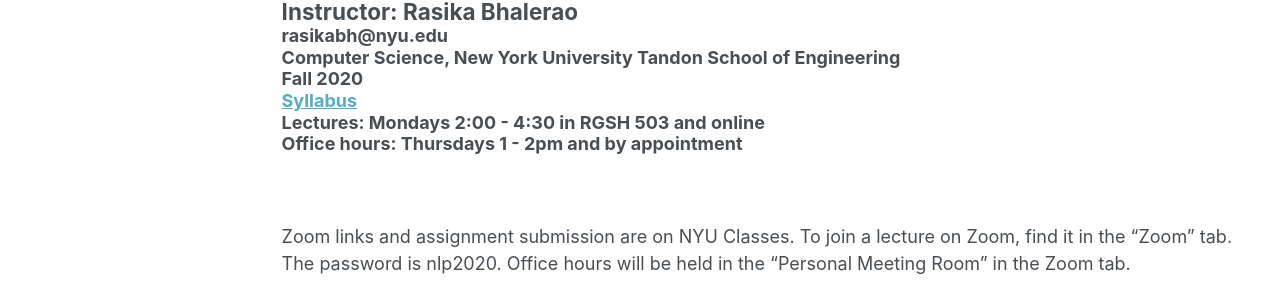
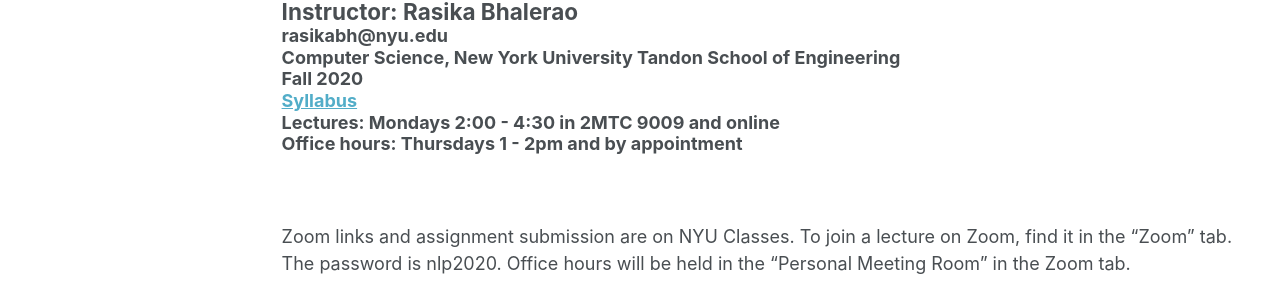
Before and after one commit to rasikabh/rasikabh.github.io, a Jekyll site: the page built from _pages/nlp2020.md, in a window 1280 px wide and 900 px high. Shown: the part 162-467 px from the top of the window. Built offline with Jekyll 4.4.1, drawn with Linux system fonts in a browser that asks for light colours.

Commit message:
Update nlp2020.md

```diff
--- a/_pages/nlp2020.md
+++ b/_pages/nlp2020.md
@@ -17,7 +17,7 @@
 ### Computer Science, New York University Tandon School of Engineering
 ### Fall 2020
 ### [Syllabus](https://docs.google.com/document/d/1vCZopztgMiaSO1F8jb4k0wPJCQiRqwrQ3wQBqp4mgp4/edit?usp=sharing)
-### Lectures: Mondays 2:00 - 4:30 in RGSH 503 and online
+### Lectures: Mondays 2:00 - 4:30 in 2MTC 9009 and online
 ### Office hours: Thursdays 1 - 2pm and by appointment
 <br/>
 
```
